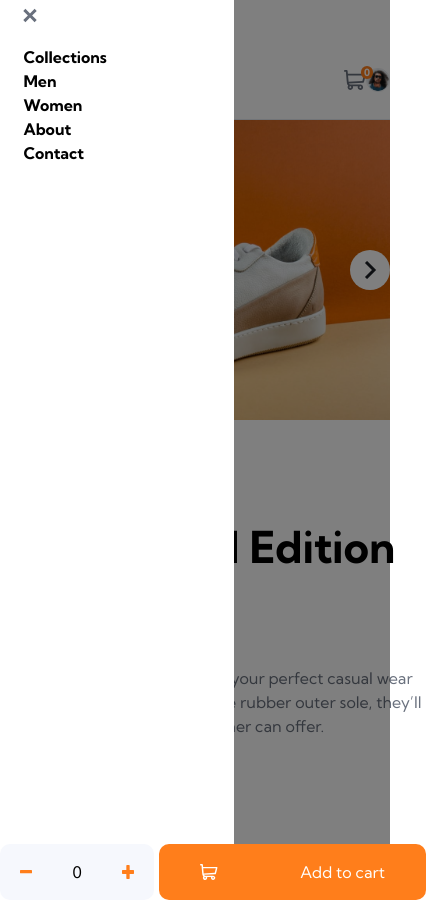
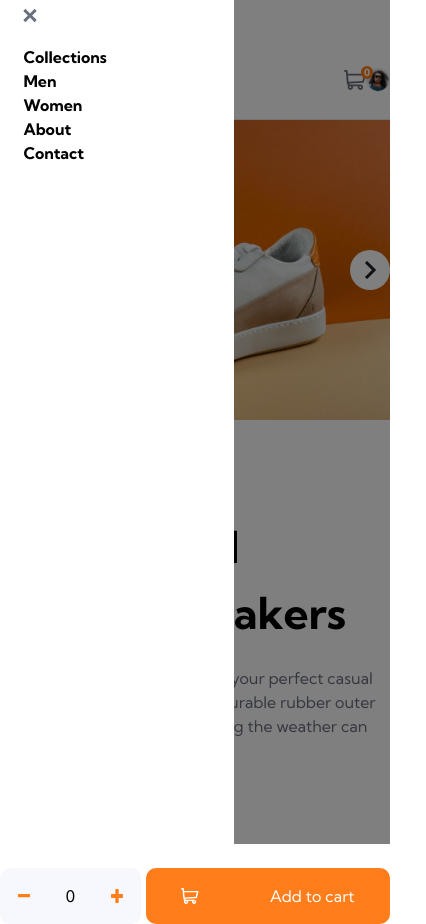
Before and after one commit to nk-on/ecommerce-product-page, a React (Vite) app: page / in a window 390 px wide. Both pictures are taken after a click on the picture 18 px from the left and 80 px from the top of the page. Shown: the whole page, 426 px wide, since content can reach past the window. Before the commit the page ends 900 px from the top, so only its background shows below. Built offline with nearby package versions, Linux system fonts and the light colour scheme.

Commit message:
Fixing menu aligment on the mobile

```diff
--- a/src/Header/MobileMenu.tsx
+++ b/src/Header/MobileMenu.tsx
@@ -4,7 +4,7 @@ interface MobileMenuProps {
 }
 function MobileMenu({ menuItems, setMenuItemClicked }: MobileMenuProps) {
   return (
-    <div className="w-[100vw]  absolute  h-full top-0 left-0 right-0 bottom-0 bg-black bg-opacity-50 z-[990] lg:hidden">
+    <div className="w-[100vw]  fixed h-full top-0 left-0 right-0 bottom-0 bg-black bg-opacity-50 z-[990] lg:hidden">
       <div className="bg-[#fff] w-[60%] h-[100%] ">
         <img src="public/Icon-close-dark.svg" alt="close-icon" className="relative left-[10%] top-[1%]" onClick={()=> setMenuItemClicked(false)}/>
         <ul className="flex flex-col ml-[10%] pt-[30px] ">
--- a/src/ProductData.tsx
+++ b/src/ProductData.tsx
@@ -4,7 +4,7 @@ function ProductData() {
   const {state,dispatch} = useContext(OverlayContext)
   return (
     <>
-      <div className="mt-[50px] w-[426px] text-[#000] flex flex-col gap-[20px] ">
+      <div className="mt-[50px]  text-[#000] flex flex-col gap-[20px] ">
         <p className="text-[#FF7E1B]">Sneaker Company</p>
         <h1 className="font-bold text-[44px]">Fall Limited Edition Sneakers</h1>
         <p className="text-[#69707D]">
```
